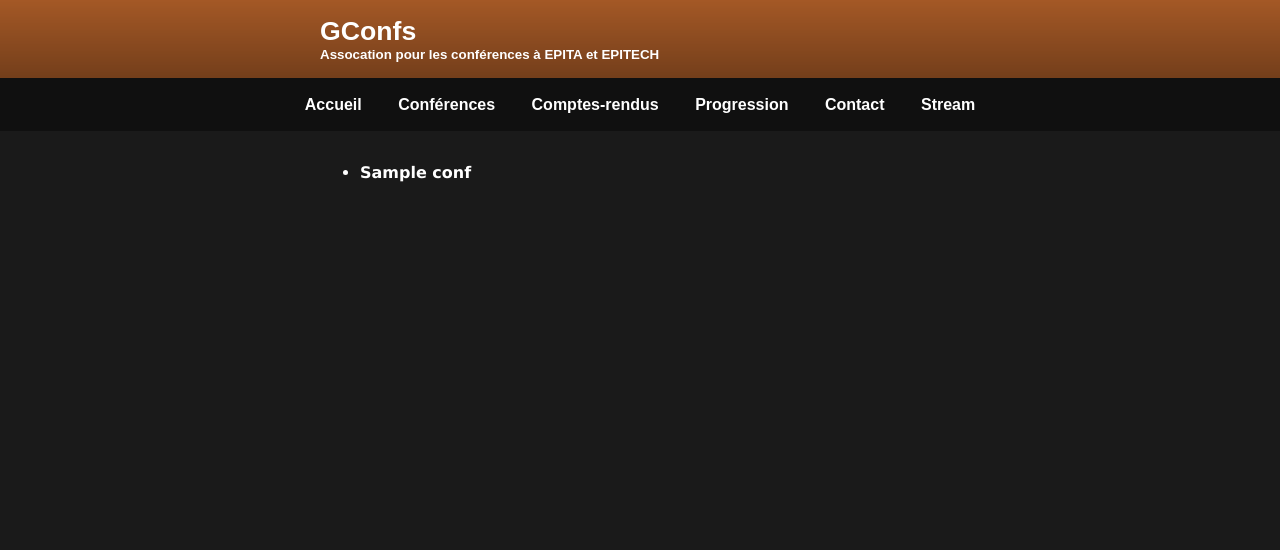
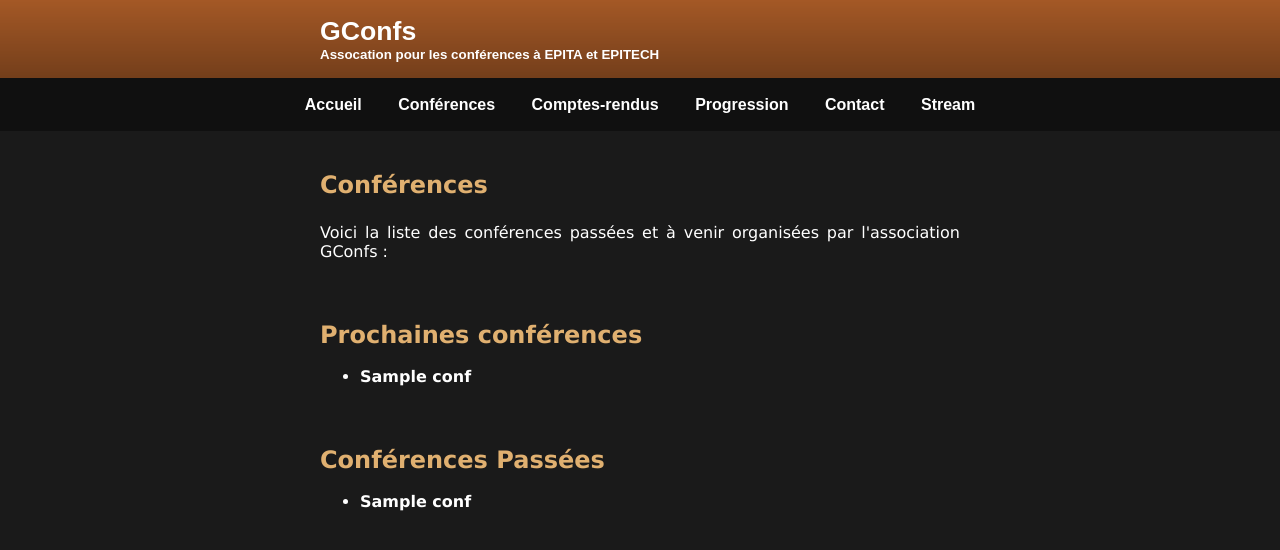
Before and after one commit to gconfs/website-django, a Django app: template confs/templates/confs/index.html in a window 1280 px wide. Shown: the top 550 px of the page. Run offline with Django 3.2, Linux system fonts and the light colour scheme; tables that the repository leaves empty hold one stand-in row (values such as "Sample post"); the template is opened without the code that fills it: values that come from a table or form of the project are taken from there, most other values are stand-ins (such as "Sample title", 1, 10 or a date in 2020).

Commit message:
fix title, add future confs

```diff
--- a/confs/models.py
+++ b/confs/models.py
@@ -5,13 +5,14 @@ from django.utils import timezone
 
 class Speaker(models.Model):
     speaker_name = models.CharField('Nom', max_length=200)
-    speaker_firstname = models.CharField('Prénom', max_length=200, default='')
+    speaker_firstname = models.CharField('Prénom', max_length=200,
+            default=None, null=True)
     speaker_pseudo = models.CharField('Pseudo', max_length=200,
-            default=' ',)
-    speaker_website = models.URLField('Website', max_length=200, default='')
+            default=None, null=True)
+    speaker_website = models.URLField('Website', max_length=200, default=None, null=True)
 
     def __str__(self):
-        return self.speaker_firstname + (' ' if self.speaker_pseudo == ' '
+        return self.speaker_firstname + (' ' if self.speaker_pseudo
                 else (' \"' + self.speaker_pseudo + '\" ')) + self.speaker_name
 
 
--- a/confs/templates/confs/details.html
+++ b/confs/templates/confs/details.html
@@ -1,8 +1,10 @@
 {% extends "site/base.html" %}
-
 
 {% block content %}
 {% if conf %}
+  {% block title %}
+  <title>{{ conf.conf_title }}</title>
+  {% endblock title %}
 
   <h1>{{ conf.conf_title }}</h1>
 
--- a/confs/templates/confs/index.html
+++ b/confs/templates/confs/index.html
@@ -1,12 +1,32 @@
 {% extends "site/base.html" %}
 
+{% block title %}
+  <title>Conférences</title>
+{% endblock title %}
+{% block content %}
 
-{% block content %}
+<h1>Conférences</h1>
+<p>Voici la liste des conférences passées et à venir organisées par
+l'association GConfs :<p>
+
+<h2>Prochaines conférences</h2>
+
+{% if future_confs %}
+  <ul>
+    {% for conf in future_confs %}
+      <li><a href="{% url 'details' conf.id %}">{{ conf.conf_title }}</a></li>
+    {% endfor %}
+  </ul>
+{% endif %}
+
+<h2>Conférences Passées</h2>
 {% if conf_list %}
   <ul>
     {% for conf in conf_list %}
       <li><a href="{% url 'details' conf.id %}">{{ conf.conf_title }}</a></li>
     {% endfor %}
+
   </ul>
+
 {% endif %}
 {% endblock content %}
--- a/confs/views.py
+++ b/confs/views.py
@@ -1,6 +1,7 @@
 from django.shortcuts import render, get_object_or_404
 from django.http import HttpResponse
 from django.template import RequestContext, loader
+from django.utils import timezone
 
 from .models import Conf
 
@@ -9,7 +10,10 @@ from .models import Conf
 def index(request):
     template = loader.get_template('confs/index.html')
     conf_list = Conf.objects.all()
-    context = RequestContext(request, {'conf_list': conf_list})
+    future_confs = conf_list.exclude(conf_date__lt=timezone.now())
+    conf_list = conf_list.exclude(conf_date__gt=timezone.now())
+    context = RequestContext(request, {'conf_list': conf_list, 'future_confs':
+        future_confs})
     return HttpResponse(template.render(context))
 
 def details(request, conf_id):
--- a/templates/site/base.html
+++ b/templates/site/base.html
@@ -3,7 +3,9 @@
   <head>
     <meta charset="utf-8">
 
+    {% block title %}
     <title>Accueil</title>
+    {% endblock title %}
 
     <link rel="shortcut icon" href="/static/img/favicon.ico">
     {% load staticfiles %}
```
